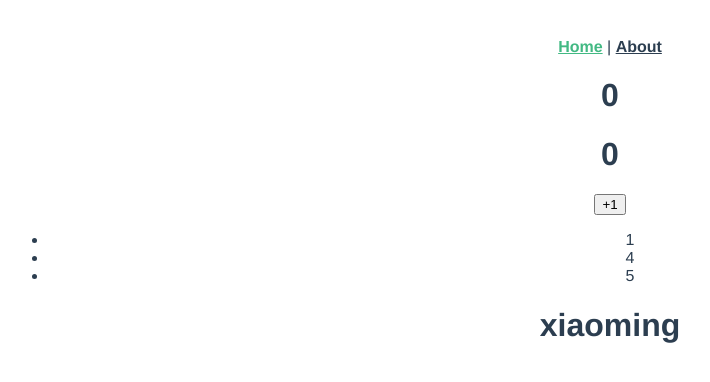
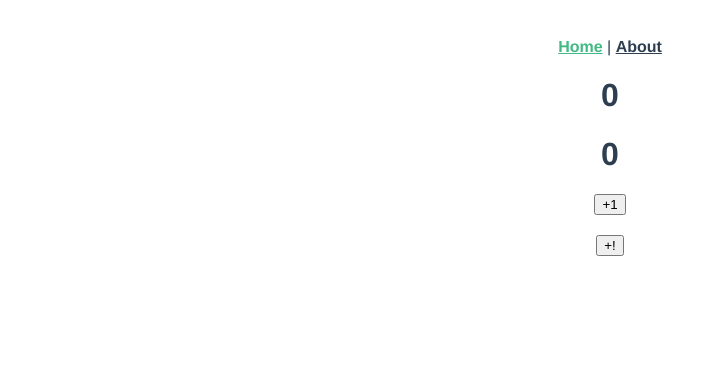
Before and after one commit to waruiiko/myfirstvue, a Vue app in the folder vue3-basic/: page /#/ in a window 1280 px wide. Shown: the top 382 px of the page, without its empty margins (30-740 px from the left). Built offline with nearby package versions, Linux system fonts and the light colour scheme.

Commit message:
Update Home.vue

```diff
--- a/vue3-basic/src/views/Home.vue
+++ b/vue3-basic/src/views/Home.vue
@@ -3,15 +3,26 @@
     <h1>{{ count }}</h1>
     <h1>{{ double }}</h1>
     <button @click="increase">+1</button>
-    <ul>
+    <h2>{{ greetings }}</h2>
+    <button @click="updateGreeting">+!</button>
+    <!-- <ul>
       <li v-for="number in numbers" :key="number">{{number}}</li>
     </ul>
-    <h1>{{person.name}}</h1>
+    <h1>{{person.name}}</h1> -->
   </div>
 </template>
 
 <script lang="ts">
-import { ref, computed, reactive ,toRefs } from "vue";
+import {
+  ref,
+  computed,
+  reactive,
+  toRefs,
+  onMounted,
+  onUpdated,
+  onRenderTriggered,
+  watch,
+} from "vue";
 
 export default {
   // setup() {
@@ -34,24 +45,66 @@ export default {
       count: number;
       double: number;
       increase: () => void;
-      numbers: number[];
-      person: {name?:string};
+      // numbers: number[];
+      // person: {name?:string};
     }
+    //生命周期钩子函数
+    onMounted(() => {
+      console.log("onMounted");
+    });
+    onUpdated(() => {
+      console.log("onUpdated");
+    });
+
+    //onRenderTriggered()接收参数用于调试
+    onRenderTriggered((event) => {
+      // console.log("onRenderTriggered")
+      console.log(event);
+    });
+
     const data: DataProps = reactive({
       count: 0,
       increase: () => {
         data.count++;
       },
       double: computed(() => data.count * 2),
-      numbers:[3,4,5],
-      person: {}
     });
-    data.numbers[0] = 1;
-    data.person.name='xiaoming';
-    const refData = toRefs(data)
+    const greetings = ref("");
+    const updateGreeting = () => {
+      greetings.value += "hello!";
+    };
+
+    //watch
+    //第一个参数为响应式对象greetings
+    //第二个参数为改变对象的函数体
+    watch([greetings,()=>data.count], (newValue, oldValue) => {
+      console.log("old", oldValue);
+      console.log("new", newValue);
+      document.title = "updated " + greetings.value + " " + data.count;
+    });
+
+    const refData = toRefs(data);
     return {
-      ...refData
+      ...refData,
+      greetings,
+      updateGreeting,
     };
+
+    // const data: DataProps = reactive({
+    //   count: 0,
+    //   increase: () => {
+    //     data.count++;
+    //   },
+    //   double: computed(() => data.count * 2),
+    //   numbers:[3,4,5],
+    //   person: {}
+    // });
+    // data.numbers[0] = 1;
+    // data.person.name='xiaoming';
+    // const refData = toRefs(data)
+    // return {
+    //   ...refData
+    // };
   },
 };
 </script>
```
